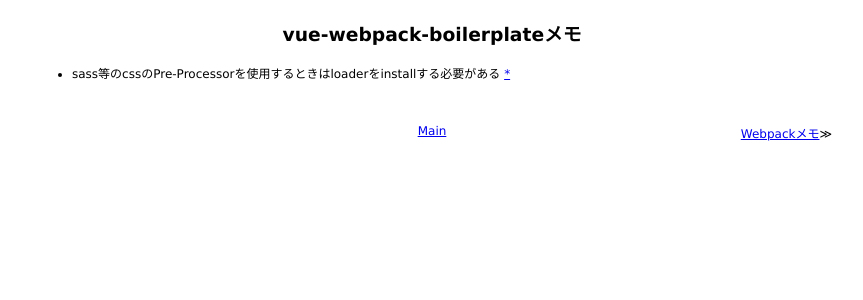
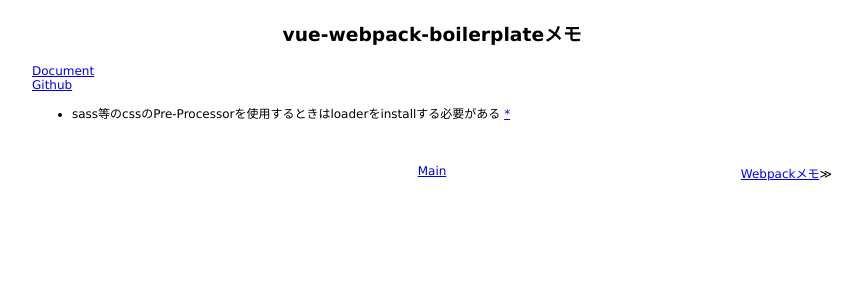
Before and after one commit to 38elements/38elements.github.com, a Jekyll site: the page built from _posts/2017-12-02-vue-webpack-boilerplate.md, in a window 1280 px wide. Shown: the top 300 px of the page, without its empty margins (208-1071 px from the left). Built offline with Jekyll 4.4.1, drawn with Linux system fonts in a browser that asks for light colours.

Commit message:
Update 2017-12-02-vue-webpack-boilerplate.md

```diff
--- a/_posts/2017-12-02-vue-webpack-boilerplate.md
+++ b/_posts/2017-12-02-vue-webpack-boilerplate.md
@@ -2,5 +2,7 @@
 layout: posts
 title: vue-webpack-boilerplateメモ
 ---
+[Document](http://vuejs-templates.github.io/webpack/)
+[Github](https://github.com/vuejs-templates/webpack)
 
 * sass等のcssのPre-Processorを使用するときはloaderをinstallする必要がある [\*](http://vuejs-templates.github.io/webpack/pre-processors.html)
```
